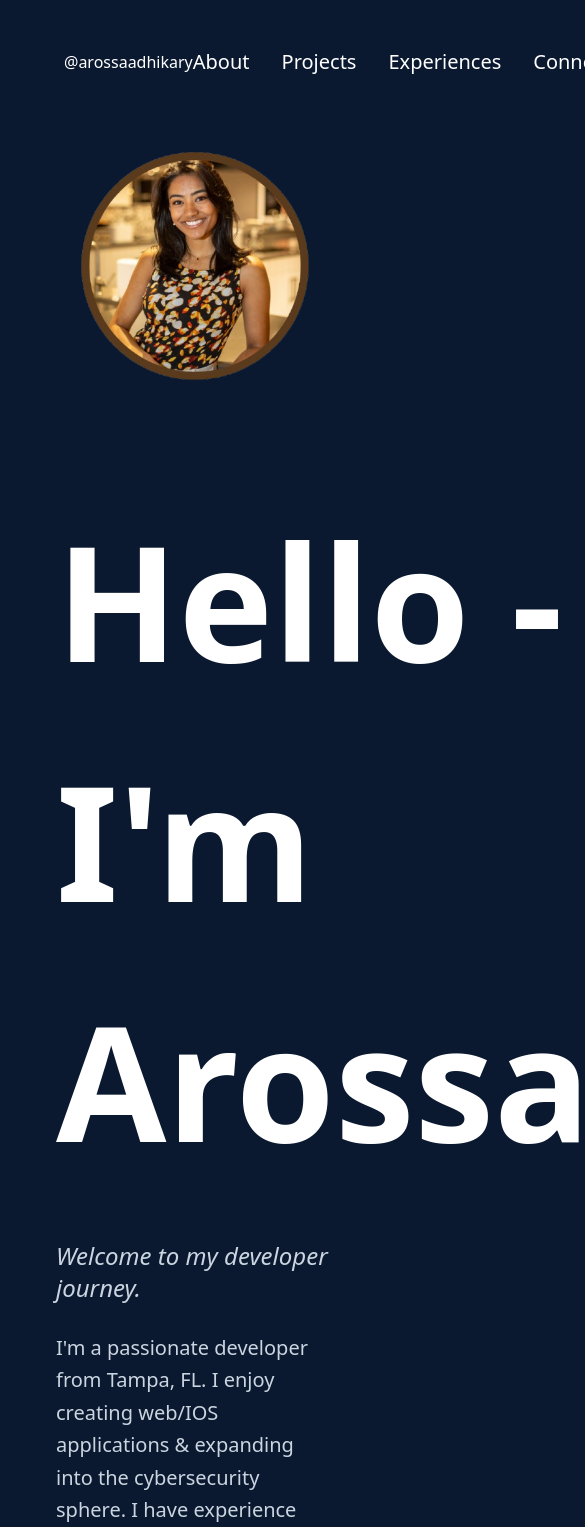
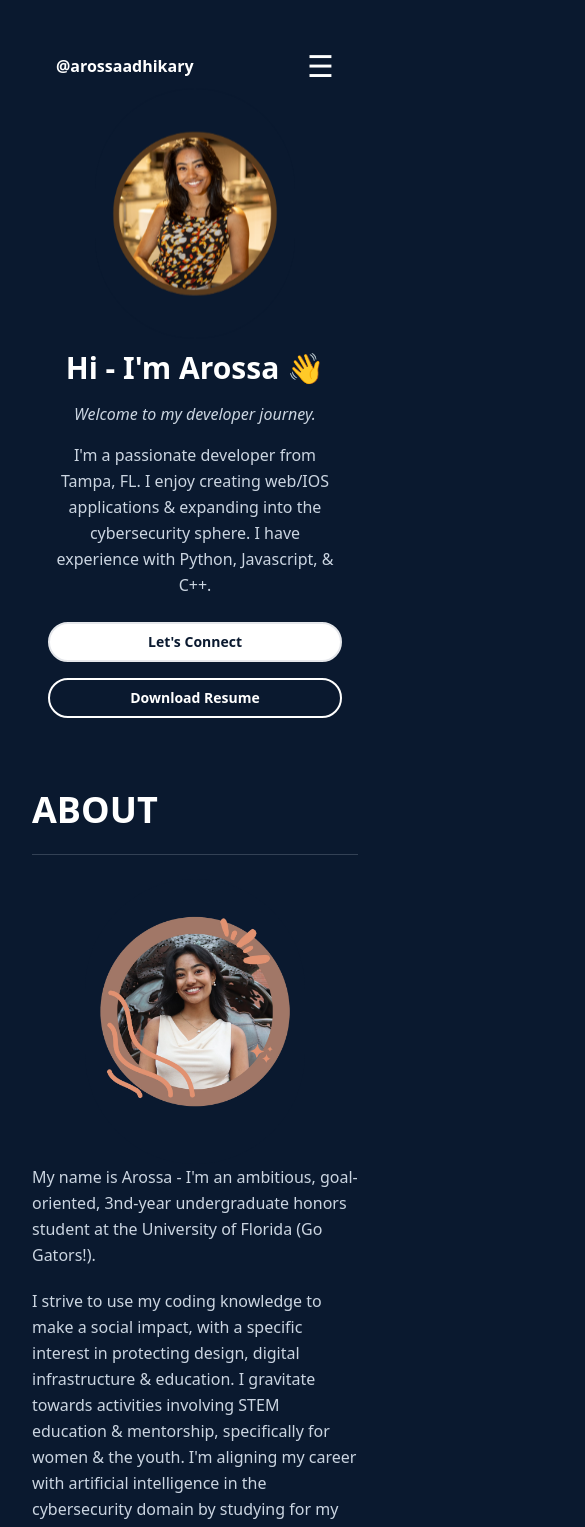
Before and after one commit to arossaadhikary/portfolio2025, a React (Vite) app: page / in a window 390 px wide. Shown: the top 1527 px of the page, 585 px wide, since content can reach past the window. Built offline with nearby package versions, Linux system fonts and the light colour scheme.

Commit message:
mobile responsive hopefully

```diff
--- a/src/App.tsx
+++ b/src/App.tsx
@@ -5,6 +5,7 @@ import About from './pages/About'
 import Projects from './pages/Projects'
 import Experiences from './pages/Experiences'
 import Contact from './pages/Contact'
+import Footer from './pages/Footer'
 
 function App() {
   return (
@@ -15,6 +16,7 @@ function App() {
       <Projects />
       <Experiences />
       <Contact />
+      <Footer />
     </div>
   )
 }
--- a/src/components/Projects/ProjectModal.tsx
+++ b/src/components/Projects/ProjectModal.tsx
@@ -45,10 +45,10 @@ const ProjectModal = ({ isOpen, onClose, project }: ProjectModalProps) => {
         <div className="grid grid-cols-1 md:grid-cols-2 gap-10 items-center pt-6">
           {/* Left side: Title + description + skills */}
           <div className="flex flex-col justify-center">
-            <h2 className="text-3xl font-bold mb-4 text-left">
+            <h2 className="text-xl md:text-3xl font-bold mb-4 text-left">
               {project.title}
             </h2>
-            <p className="text-slate-300 leading-relaxed text-left mb-6">
+            <p className="text-slate-300 leading-relaxed text-left mb-6 text-sm md:text-base">
               {project.description}
             </p>
             {project.skills && project.skills.length > 0 && (
--- a/src/pages/About.tsx
+++ b/src/pages/About.tsx
@@ -3,16 +3,16 @@ import AboutHeadshot from "../assets/aboutHeadshot.png"
 const About = () => {
     return (
         <section id="about">
-            <h2 className="flex justify-start mb-6 text-4xl font-bold text-white">ABOUT</h2>
+            <h2 className="flex justify-start mb-6 text-4xl font-bold text-white mt-10">ABOUT</h2>
             <hr className="mb-6 border-slate-700"></hr>
             {/* Grid Wrapper */}
             <div className="grid grid-cols-1 md:grid-cols-2 items-center">
-                <img src={AboutHeadshot} className="mx-auto max-w-sm"></img>
-                <div className="text-left text-lg text-slate-300 leading-relaxed">
-                    <p className="mb-10">
+                <img src={AboutHeadshot} className="mx-auto max-w-[220px] sm:max-w-sm md:max-w-md rounded-full"></img>
+                <div className="text-left sm:text-lg md:text-lg text-slate-300 leading-relaxed max-w-lg mx-auto md:mx-0">
+                    <p className="mb-5 md:mb-10">
                         My name is Arossa - I'm an ambitious, goal-oriented, 3nd-year undergraduate honors student at the University of Florida (Go Gators!).
                     </p>
-                    <p >
+                    <p>
                         I strive to use my coding knowledge to make a social impact, with a specific interest in protecting design, digital infrastructure & education. I gravitate towards activities involving STEM education & mentorship, specifically for women & the youth. I'm aligning my career with artificial intelligence in the cybersecurity domain by studying for my Security+ certification (expected completion Sept 2025).
                     </p>
                 </div>
--- a/src/pages/Contact.tsx
+++ b/src/pages/Contact.tsx
@@ -6,32 +6,61 @@ import GitHub from '../assets/icon-github.png'
 
 const Contact = () => {
   return (
-        <div id="connect">
-            <h2 className="flex justify-start font-bold text-4xl text-white mb-5">CONNECT</h2>
-            <hr className="mb-6 border-slate-700"></hr>
+    <div id="connect" className="px-4 sm:px-6 lg:px-12">
+        <h2 className="font-bold text-3xl sm:text-4xl text-white mb-5 text-left">
+        CONNECT
+        </h2>
+        <hr className="mb-6 border-slate-700" />
 
-            <h2 className="text-2xl text-slate-300 text-center">
-                Say 👋! Whether it’s coding, collabs, or just a hello... I’m just a click away.
+        <h2 className="text-base sm:text-lg md:text-xl text-slate-300 text-center mb-6">
+        Say{" "}
+        <span role="img" aria-label="wave" className="inline-block animate-wave origin-bottom-right">
+            👋
+        </span>
+        ! Whether it’s coding, collabs, or just a hello... I’m just a click away.
         </h2>
 
-            <div className="flex justify-center space-x-8 mt-3">
-                <a href="mailto:arossa.adhikaryc@gmail.com"><img src={Email} alt="Email" className="h-10 w-10 mt-6 mb-4 mx-auto hover:opacity-70 transition"/></a>
-                <a href="https://www.youtube.com/@arossa" target="_blank"><img src={Youtube} alt="Youtube" className="h-10 w-10 mt-6 mb-4 mx-auto hover:opacity-70 transition"/></a>
-                <a href="https://www.linkedin.com/in/arossaadhikary/" target="_blank"><img src={LinkedIn} alt="LinkedIn" className="h-10 w-10 mt-6 mb-4 mx-auto hover:opacity-70 transition"/></a>
-                <a href="https://github.com/arossaadhikary" target="_blank"><img src={GitHub} alt="GitHub" className="h-10 w-10 mt-6 mb-4 mx-auto hover:opacity-70 transition"/></a>
+        {/* Social Icons */}
+        <div className="flex flex-wrap justify-center gap-6 sm:gap-8 mt-3">
+        <a href="mailto:arossa.adhikaryc@gmail.com">
+            <img
+            src={Email}
+            alt="Email"
+            className="h-8 w-8 sm:h-8 sm:w-8 hover:opacity-70 transition"
+            />
+        </a>
+        <a href="https://www.youtube.com/@arossa" target="_blank">
+            <img
+            src={Youtube}
+            alt="Youtube"
+            className="h-8 w-8 sm:h-8 sm:w-8 hover:opacity-70 transition"
+            />
+        </a>
+        <a href="https://www.linkedin.com/in/arossaadhikary/" target="_blank">
+            <img
+            src={LinkedIn}
+            alt="LinkedIn"
+            className="h-8 w-8 sm:h-8 sm:w-8 hover:opacity-70 transition"
+            />
+        </a>
+        <a href="https://github.com/arossaadhikary" target="_blank">
+            <img
+            src={GitHub}
+            alt="GitHub"
+            className="h-8 w-8 sm:h-8 sm:w-8 hover:opacity-70 transition"
+            />
+        </a>
         </div>
 
-            <ul className="text-2xl space-y-4">
-                <div className="mt-4 flex justify-center">
+        {/* Calendar Embed */}
+        <div className="mt-6 flex justify-center">
         <iframe
             src="https://calendar.google.com/calendar/appointments/schedules/AcZssZ2B_ycPzVQghYMOMAiv3LyJtIozrE6lUojZIxhS-sEJB0wUcDQ15XWVDtSdNo9VwjDAToPhx2b1?gv=true"
             style={{ border: 0, backgroundColor: 'white' }}
-                        width="80%"
-                        height="500"
+            className="w-full sm:w-4/5 md:w-3/4 lg:w-2/3 h-[400px] sm:h-[500px] rounded-lg shadow-lg"
             frameBorder="0"
         ></iframe>
         </div>
-            </ul>
     </div>
   )
 }
--- a/src/pages/Experiences.tsx
+++ b/src/pages/Experiences.tsx
@@ -6,19 +6,30 @@ const categories = ["Professional", "Leadership", "Community"] as const
 
 const Experiences = () => {
   const [activeTab, setActiveTab] = useState<keyof typeof experiences>("Professional")
+  const [openIndex, setOpenIndex] = useState<number | null>(null)
+
+  const handleToggle = (index: number) => {
+    setOpenIndex(openIndex === index ? null : index) // close if clicked again
+  }
 
   return (
-    <section id="experiences" className="px-6 py-14">
-      <h2 className="mb-6 font-bold text-white text-4xl flex text-left">EXPERIENCES</h2>
+    <section id="experiences" className="px-4 sm:px-6 py-10 sm:py-14">
+      {/* Heading */}
+      <h2 className="mb-4 mt-10 font-bold text-white text-3xl sm:text-4xl text-left">
+        EXPERIENCES
+      </h2>
       <hr className="mb-6 border-slate-700" />
 
       {/* Tab Buttons */}
-      <div className="flex gap-6 mb-8">
+      <div className="flex flex-col sm:flex-row gap-3 sm:gap-6 mb-8">
         {categories.map((cat) => (
           <button
             key={cat}
-            onClick={() => setActiveTab(cat)}
-            className={`flex-1 px-4 py-2 rounded-lg transition ${
+            onClick={() => {
+              setActiveTab(cat)
+              setOpenIndex(null) // reset open state when switching tabs
+            }}
+            className={`flex-1 px-4 py-2 rounded-lg transition text-sm sm:text-base ${
               activeTab === cat
                 ? "bg-blue-600 text-white"
                 : "bg-slate-800 text-slate-300 hover:bg-slate-700"
@@ -32,7 +43,12 @@ const Experiences = () => {
       {/* Active Tab Content */}
       <ul className="space-y-4">
         {experiences[activeTab].map((exp, i) => (
-          <ExperiencesCard key={i} {...exp} />
+          <ExperiencesCard
+            key={i}
+            {...exp}
+            isOpen={openIndex === i}
+            onToggle={() => handleToggle(i)}
+          />
         ))}
       </ul>
     </section>
--- a/src/pages/Intro.tsx
+++ b/src/pages/Intro.tsx
@@ -1,52 +1,71 @@
+import { motion } from "framer-motion"
 import Headshot from '../assets/headshot.png'
 import Resume from '../../public/ArossaAdhikaryResume.pdf'
-import { motion } from 'framer-motion'
 
 const Intro = () => {
   return (
     <section id="intro" className="text-white">
-      <div className="mx-auto max-w-6xl px-6">
+      <div className="mx-auto max-w-6xl px-4 sm:px-6">
         {/* Grid wrapper */}
-        <div className="grid grid-cols-1 md:grid-cols-2 items-center gap-10">
+        <motion.div
+          className="grid grid-cols-1 md:grid-cols-[3fr_2fr] items-center"
+          initial={{ opacity: 0, y: 40 }}
+          animate={{ opacity: 1, y: 0 }}
+          transition={{ duration: 0.8, ease: "easeOut" }}
+        >
+          {/* Image */}
+          <motion.div
+            className="order-1 md:order-2 flex justify-center"
+            initial={{ opacity: 0, scale: 0.9 }}
+            animate={{ opacity: 1, scale: 1 }}
+            transition={{ duration: 1, delay: 0.2, ease: "easeOut" }}
+          >
+            <img
+              src={Headshot}
+              alt="Headshot"
+              className="mx-auto max-w-[200px] sm:max-w-[300px] md:max-w-md rounded-full animate-float"
+            />
+          </motion.div>
+
           {/* Text */}
-          <div className="order-2 md:order-1 text-left">
-            <h1 className="text-10xl mb-10 md:text-5xl font-extrabold flex items-center gap-3">
-              Hello - I'm Arossa
-              <span role="img" aria-label="wave" className="animate-wave">👋</span>
+          <motion.div
+            className="order-2 md:order-1 text-center md:text-left md:pr-8"
+            initial={{ opacity: 0, x: -50 }}
+            animate={{ opacity: 1, x: 0 }}
+            transition={{ duration: 0.9, delay: 0.3, ease: "easeOut" }}
+          >
+            <h1 className="text-3xl sm:text-4xl md:text-6xl font-extrabold mb-4 md:mb-10 flex items-center justify-center md:justify-start gap-2">
+              Hi - I'm Arossa
+              <span role="img" aria-label="wave">👋</span>
             </h1>
-            <h2 className="mt-2 text-2xl mb-7 text-slate-300">
+
+            <h2 className="text-base sm:text-lg md:text-2xl mb-4 text-slate-300">
               <em>Welcome to my developer journey.</em>
             </h2>
-            <p className="mt-4 text-xl text-slate-300 leading-relaxed">
-              I'm a passionate developer from Tampa, FL. I enjoy creating web/IOS applications & expanding into the cybersecurity sphere. I have experience with Python, Javascript, & C++.
+
+            <p className="sm:text-lg md:text-xl text-slate-300 leading-relaxed mx-auto md:mx-0 md:pb-8">
+              I'm a passionate developer from Tampa, FL. I enjoy creating web/IOS applications & expanding into the cybersecurity sphere.
+              I have experience with Python, Javascript, & C++.
             </p>
-            <div className="mt-10 flex justify-start gap-5 font-semibold">
+
+            <div className="mt-6 flex flex-col sm:flex-row justify-center md:justify-start gap-4 font-semibold mb-8">
               <a
                 href="#connect"
-                className="rounded-full border-2 bg-white text-[#0a192f] px-10 py-3"
+                className="rounded-full border-2 bg-white text-[#0a192f] px-6 py-2 sm:px-8 sm:py-3 text-sm sm:text-base"
               >
                 Let's Connect
               </a>
               <a
                 href={Resume}
                 download
-                className="rounded-full border-2 border-white px-10 py-3
+                className="rounded-full border-2 border-white px-6 py-2 sm:px-8 sm:py-3 text-sm sm:text-base
                 transition-all duration-500 hover:shadow-[0_0_25px_5px_rgba(34,211,238,0.8)] hover:border-blue-300"
               >
                 Download Resume
               </a>
             </div>
-          </div>
-
-          {/* Image */}
-          <div className="order-1 md:order-2 flex justify-center md:justify-end">
-            <img
-              src={Headshot}
-              alt="Headshot"
-              className="w-full max-w-lg mx-auto order-1 md:order-2"
-            />
-          </div>
-        </div>
+          </motion.div>
+        </motion.div>
       </div>
     </section>
   )
--- a/src/pages/NavigationBar.tsx
+++ b/src/pages/NavigationBar.tsx
@@ -1,35 +1,73 @@
+import { useState } from "react"
 import Email from '../assets/icon-email.png'
 import GitHub from '../assets/icon-github.png'
 import LinkedIn from '../assets/icon-linkedin.png'
 
 const NavigationBar = () => {
+  const [menuOpen, setMenuOpen] = useState(false)
+
   return (
-        <nav className = "flex justify-between items-center px-8 py-4 text-white">
-            {/* @arossaadhikary*/}
-            <a href="/" className = "hover:text-blue-400 transition">@arossaadhikary</a>
+    <nav className="flex justify-between items-center px-6 sm:px-8 py-4 text-white relative">
+      {/* Logo/Handle */}
+      <a href="/" className="hover:text-blue-400 transition font-semibold">
+        @arossaadhikary
+      </a>
 
-            {/* Center Links */}
-            <ul className="flex space-x-8 text-xl">
+      {/* Desktop Links */}
+      <ul className="hidden md:flex space-x-8 text-lg">
         <a href="#about"><li>About</li></a>
         <a href="#projects"><li>Projects</li></a>
         <a href="#experiences"><li>Experiences</li></a>
         <a href="#connect"><li>Connect</li></a>
       </ul>
 
-            {/* Social Icons */}
-            <div className="flex space-x-6">
-                <a href="https://www.linkedin.com/in/arossaadhikary/" target="_blank"><img src={LinkedIn} alt="LinkedIn" className="h-6 w-6 hover:opacity-70 transition"/></a>
-                <a href="https://github.com/arossaadhikary" target="_blank"><img src={GitHub} alt="GitHub" className="h-6 w-6 hover:opacity-70 transition"/></a>
-                <a href="mailto:arossa.adhikaryc@gmail.com"><img src={Email} alt="Email" className="h-6 w-6 hover:opacity-70 transition"/></a>
+      {/* Social Icons (always visible on desktop, hidden in mobile menu) */}
+      <div className="hidden md:flex space-x-6">
+        <a href="https://www.linkedin.com/in/arossaadhikary/" target="_blank">
+          <img src={LinkedIn} alt="LinkedIn" className="h-6 w-6 hover:opacity-70 transition"/>
+        </a>
+        <a href="https://github.com/arossaadhikary" target="_blank">
+          <img src={GitHub} alt="GitHub" className="h-6 w-6 hover:opacity-70 transition"/>
+        </a>
+        <a href="mailto:arossa.adhikaryc@gmail.com">
+          <img src={Email} alt="Email" className="h-6 w-6 hover:opacity-70 transition"/>
+        </a>
       </div>
+
+      {/* Hamburger / X button (mobile only) */}
+      <button
+        className="md:hidden focus:outline-none z-50"
+        onClick={() => setMenuOpen(!menuOpen)}
+      >
+        {menuOpen ? (
+          <span className="text-3xl">&times;</span> // X
+        ) : (
+          <span className="text-3xl">&#9776;</span> // Hamburger
+        )}
+      </button>
+
+      {/* Mobile Menu */}
+      {menuOpen && (
+        <div className="absolute top-0 left-0 w-full h-screen bg-slate-900 flex flex-col items-center justify-center space-y-8 text-2xl z-40">
+          <a href="#about" onClick={() => setMenuOpen(false)}>About</a>
+          <a href="#projects" onClick={() => setMenuOpen(false)}>Projects</a>
+          <a href="#experiences" onClick={() => setMenuOpen(false)}>Experiences</a>
+          <a href="#connect" onClick={() => setMenuOpen(false)}>Connect</a>
+          <div className="flex space-x-6 pt-6">
+            <a href="https://www.linkedin.com/in/arossaadhikary/" target="_blank">
+              <img src={LinkedIn} alt="LinkedIn" className="h-8 w-8 hover:opacity-70 transition"/>
+            </a>
+            <a href="https://github.com/arossaadhikary" target="_blank">
+              <img src={GitHub} alt="GitHub" className="h-8 w-8 hover:opacity-70 transition"/>
+            </a>
+            <a href="mailto:arossa.adhikaryc@gmail.com">
+              <img src={Email} alt="Email" className="h-8 w-8 hover:opacity-70 transition"/>
+            </a>
+          </div>
+        </div>
+      )}
     </nav>
   )
 }
 
 export default NavigationBar
-
-{/*
-px-8 = horizontal padding
-py-4 = vertical padding
-space-x-8 = horizontal spacing between items
-*/}
--- a/src/pages/Projects.tsx
+++ b/src/pages/Projects.tsx
@@ -17,8 +17,12 @@ const Projects = () => {
 
   return (
     <div id="projects">
-      <h2 className="flex justify-start text-white text-4xl font-bold mb-6">PROJECTS</h2>
+      <h2 className="flex justify-start text-white text-4xl font-bold mb-6 mt-10">PROJECTS</h2>
       <hr className="mb-6 border-slate-700" />
+
+      <h2 className="text-left sm:text-lg md:text-lg text-slate-300">
+        <em>*Click on a project image to learn more about the experience.</em>
+      </h2>
 
       {/* Projects Grid */}
       <div className="my-10">
--- a/tailwind.config.js
+++ b/tailwind.config.js
@@ -8,7 +8,26 @@ export default {
     extend: {
       fontSize: {
         '10xl': '10rem',
-      }
+      },
+      keyframes: {
+        float: {
+          '0%, 100%': { transform: 'translateY(0)' },
+          '50%': { transform: 'translateY(-12px)' },
+        },
+        wave: {
+          '0%': { transform: 'rotate(0deg)' },
+          '10%': { transform: 'rotate(14deg)' },
+          '20%': { transform: 'rotate(-8deg)' },
+          '30%': { transform: 'rotate(14deg)' },
+          '40%': { transform: 'rotate(-4deg)' },
+          '50%': { transform: 'rotate(10deg)' },
+          '60%, 100%': { transform: 'rotate(0deg)' },
+        },
+      },
+      animation: {
+        float: 'float 4s ease-in-out infinite',
+        wave: 'wave 2s ease-in-out infinite',
+      },
     },
   },
   plugins: [
```
Also changed, not shown: src/components/Experiences/ExperiencesCard.tsx (+16 -19 lines), src/pages/Footer.tsx (added, +11 -0 lines), src/assets/headshot.png. Lines whose indentation alone changed are shown as unchanged.
